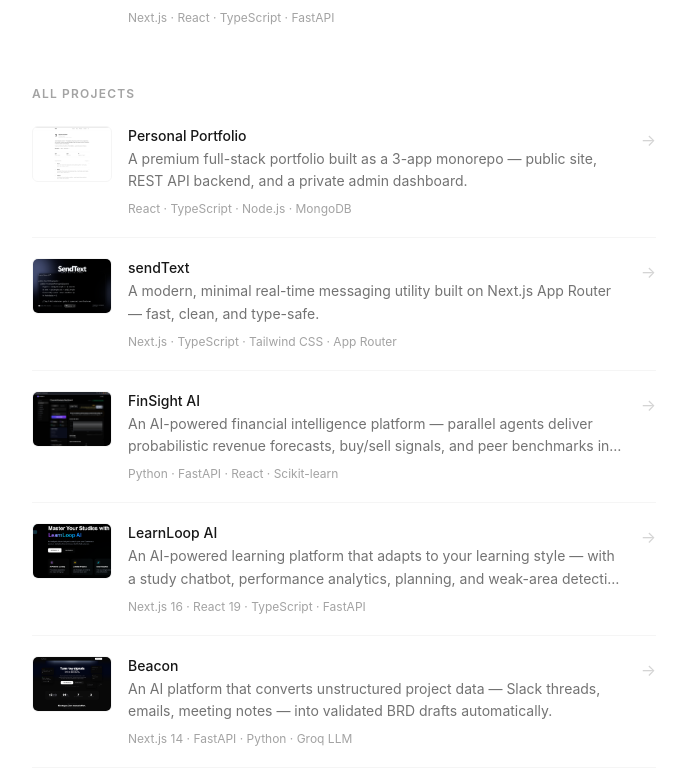
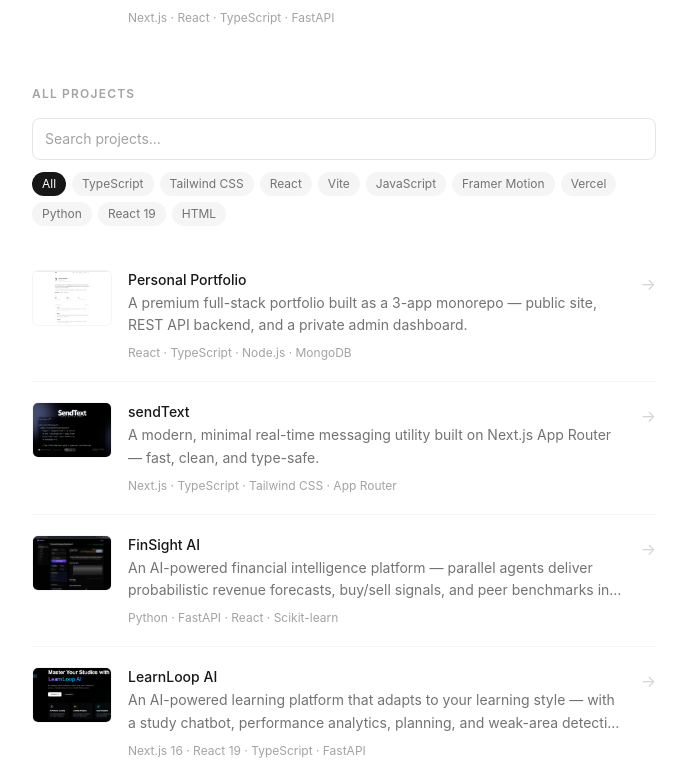
Before and after one commit to simplysandeepp/ember, a Next.js app: page /projects in a window 1280 px wide. Shown: the part 327-1097 px from the top of the page, without its empty margins (296-983 px from the left). Built offline with nearby package versions, Linux system fonts and the light colour scheme.

Commit message:
Add search + tag filter to Projects page
Closes #39

```diff
--- a/app/projects/page.tsx
+++ b/app/projects/page.tsx
@@ -1,5 +1,6 @@
 import { getAllProjects } from '@/lib/content';
 import ProjectCard from '@/components/project-card';
+import ProjectsFilter from '@/components/projects-filter';
 import { buildMetadata } from '@/lib/metadata';
 import type { Metadata } from 'next';
 
@@ -47,21 +48,13 @@ export default function ProjectsPage() {
             </section>
           )}
 
-          <section className={pinned.length > 0 ? 'mt-10' : 'mt-10'}>
+          <section className="mt-10">
             {pinned.length > 0 && (
-              <h2 className="text-xs font-semibold uppercase tracking-widest text-neutral-400 dark:text-neutral-500 mb-1">
+              <h2 className="text-xs font-semibold uppercase tracking-widest text-neutral-400 dark:text-neutral-500 mb-4">
                 All projects
               </h2>
             )}
-            <div>
-              {rest.map((project) => (
-                <ProjectCard
-                  key={project.slug}
-                  slug={project.slug}
-                  frontmatter={project.frontmatter}
-                />
-              ))}
-            </div>
+            <ProjectsFilter projects={rest} />
           </section>
         </>
       )}
--- /dev/null
+++ b/components/projects-filter.tsx
@@ -0,0 +1,98 @@
+'use client';
+
+import { useMemo, useState } from 'react';
+import ProjectCard from '@/components/project-card';
+import type { ProjectFrontmatter } from '@/lib/content';
+
+type Item = { slug: string; frontmatter: ProjectFrontmatter };
+
+export default function ProjectsFilter({ projects }: { projects: Item[] }) {
+  const [query, setQuery] = useState('');
+  const [tag, setTag] = useState<string | null>(null);
+
+  // Top tags by frequency for the filter chips.
+  const topTags = useMemo(() => {
+    const counts = new Map<string, number>();
+    for (const p of projects) {
+      for (const t of p.frontmatter.tags ?? []) {
+        counts.set(t, (counts.get(t) ?? 0) + 1);
+      }
+    }
+    return [...counts.entries()]
+      .filter(([, n]) => n >= 2)
+      .sort((a, b) => b[1] - a[1])
+      .slice(0, 10)
+      .map(([t]) => t);
+  }, [projects]);
+
+  const filtered = useMemo(() => {
+    const q = query.trim().toLowerCase();
+    return projects.filter((p) => {
+      const fm = p.frontmatter;
+      const matchesTag = !tag || (fm.tags ?? []).includes(tag);
+      const matchesQuery =
+        !q ||
+        fm.title.toLowerCase().includes(q) ||
+        fm.description.toLowerCase().includes(q) ||
+        (fm.tags ?? []).some((t) => t.toLowerCase().includes(q));
+      return matchesTag && matchesQuery;
+    });
+  }, [projects, query, tag]);
+
+  return (
+    <div>
+      <input
+        type="text"
+        value={query}
+        onChange={(e) => setQuery(e.target.value)}
+        placeholder="Search projects…"
+        aria-label="Search projects"
+        className="w-full px-3 py-2.5 text-sm bg-white dark:bg-neutral-900 border border-neutral-200 dark:border-neutral-700 rounded-lg text-neutral-900 dark:text-neutral-100 placeholder-neutral-400 dark:placeholder-neutral-600 focus:outline-none focus:border-neutral-400 dark:focus:border-neutral-500 focus:ring-1 focus:ring-neutral-400 dark:focus:ring-neutral-500 transition-colors duration-200"
+      />
+
+      {topTags.length > 0 && (
+        <div className="flex flex-wrap gap-1.5 mt-3">
+          <button
+            onClick={() => setTag(null)}
+            className={`text-xs px-2.5 py-1 rounded-full transition-colors duration-200 ${
+              tag === null
+                ? 'bg-neutral-900 dark:bg-neutral-100 text-white dark:text-neutral-900'
+                : 'bg-neutral-100 dark:bg-neutral-800 text-neutral-500 dark:text-neutral-400 hover:text-neutral-900 dark:hover:text-neutral-100'
+            }`}
+          >
+            All
+          </button>
+          {topTags.map((t) => (
+            <button
+              key={t}
+              onClick={() => setTag(tag === t ? null : t)}
+              className={`text-xs px-2.5 py-1 rounded-full transition-colors duration-200 ${
+                tag === t
+                  ? 'bg-neutral-900 dark:bg-neutral-100 text-white dark:text-neutral-900'
+                  : 'bg-neutral-100 dark:bg-neutral-800 text-neutral-500 dark:text-neutral-400 hover:text-neutral-900 dark:hover:text-neutral-100'
+              }`}
+            >
+              {t}
+            </button>
+          ))}
+        </div>
+      )}
+
+      <div className="mt-6">
+        {filtered.length === 0 ? (
+          <p className="py-8 text-sm text-neutral-400 dark:text-neutral-500">
+            No projects match your search.
+          </p>
+        ) : (
+          filtered.map((project) => (
+            <ProjectCard
+              key={project.slug}
+              slug={project.slug}
+              frontmatter={project.frontmatter}
+            />
+          ))
+        )}
+      </div>
+    </div>
+  );
+}
```
